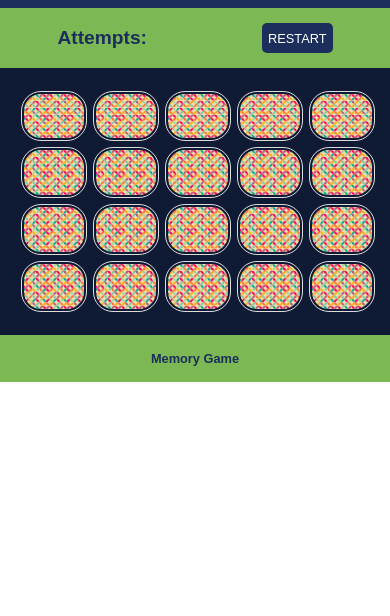
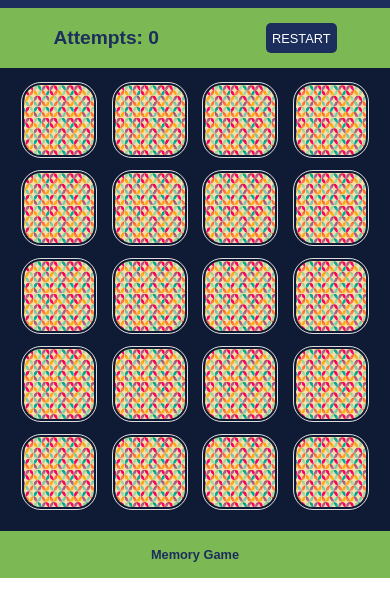
Before and after one commit to josepotal/memory-game, a React app: page / in a window 390 px wide. Shown: the part 52-668 px from the top of the page. Built offline with nearby package versions, Linux system fonts and the light colour scheme.

Commit message:
adding logic and responsiveness

```diff
--- a/package.json
+++ b/package.json
@@ -5,6 +5,7 @@
   "dependencies": {
     "node-sass-chokidar": "0.0.3",
     "npm-run-all": "^4.1.1",
+    "prop-types": "^15.6.0",
     "react": "^16.0.0",
     "react-dom": "^16.0.0",
     "react-scripts": "1.0.14"
--- a/src/app/App.js
+++ b/src/app/App.js
@@ -5,13 +5,92 @@ import SubHeader from './SubHeader';
 import Board from './Board';
 import Footer from './Footer';
 
+import initBoard from '../utils/initializeGame';
+
+const getInitialState = () => {
+  const board = initBoard;
+  return {
+    board,
+    pairSelected: [],
+    checking: false,
+    attempts: 0
+  };
+};
+
+
 class App extends Component {
+  constructor(props) {
+    super(props);
+    this.state = getInitialState();
+  }
+
+  cardSelection(card) {
+    if (
+      this.state.checking ||
+      this.state.pairSelected.indexOf(card) > -1 ||
+      card.found
+    ) {
+      return;
+    }
+
+    const pairSelected = [...this.state.pairSelected, card];
+    this.setState({
+      pairSelected
+    });
+
+    if (pairSelected.length === 2) {
+      this.comparePair(pairSelected);
+    }
+  }
+
+  comparePair(pairSelected) {
+    this.setState({
+      checking: true
+    });
+    setTimeout(() => {
+      const [first, second] = pairSelected;
+      let { board } = this.state;
+      if (first.id === second.id) {
+        board = board.map((card) => {
+          if (card.id !== first.id) {
+            return card;
+          }
+          return { ...card, found: true };
+        });
+      }
+      this.endGame(board);
+      this.setState({
+        pairSelected: [],
+        board,
+        checking: false,
+        attempts: this.state.attempts + 1
+      });
+    }, 1000);
+  }
+
+  endGame(board) {
+    if (board.filter(card => !card.found).length === 0) {
+      alert(`You made it in ${this.state.attempts} attempts`);
+    }
+  }
+
+  resetGame() {
+    this.setState(getInitialState());
+  }
+
   render() {
     return (
       <div className="App">
         <Header />
-        <SubHeader />
-        <Board />
+        <SubHeader
+          attempts={this.state.attempts}
+          resetGame={() => this.resetGame()}
+        />
+        <Board
+          board={this.state.board}
+          pairSelected={this.state.pairSelected}
+          cardSelection={card => this.cardSelection(card)}
+        />
         <Footer />
       </div>
     );
--- a/src/app/Board.js
+++ b/src/app/Board.js
@@ -1,28 +1,28 @@
-import React, {Component} from 'react';
-//import PropTypes from 'prop-types';
+import React from 'react';
+import PropTypes from 'prop-types';
 import Card from './Card';
 
-
-export default class Board extends Component {
-  render () {
-    const board =[1,2,3,4,5,6,7,8,9,10,11,12,13,14,15,16,17,18,19,20]
-    return (
+const Board = props => (
   <div className="board">
-        {board.map((card, index) => {
-          //const isBeingCompared = props.pairSelected.indexOf(card) > -1;
+    {props.board.map((card, index) => {
+      const isBeingCompared = props.pairSelected.indexOf(card) > -1;
       return (
         <Card
           key={index}
           card={card}
+          isBeingCompared={isBeingCompared}
+          cardSelection={() => props.cardSelection(card)}
+          found={card.found}
         />
       );
-        })}
+    })
+    }
   </div>
-    )
-  }
+);
+
+Board.propTypes = {
+  board: PropTypes.array,
+  pairSelected: PropTypes.array
 };
 
-// Board.propTypes = {
-//   board: PropTypes.array,
-//   pairSelected: PropTypes.array
-// };
+export default Board;
--- a/src/app/Card.js
+++ b/src/app/Card.js
@@ -3,18 +3,27 @@ import PropTypes from 'prop-types';
 import bg from '../assets/bg.jpg';
 
 const Card = props => (
-  <div className="card" >
-    <img width="100%" height="100%" src={bg}/>
+  <div
+    className="card"
+    onClick={props.cardSelection}
+  >
+    {props.isBeingCompared || props.found ?
+      <div className="card-front">
+        <img width="100%" height="100%" src={props.card.id} alt="card" />
+      </div> :
+      <div className="card-back">
+        <img width="100%" height="100%" src={bg} alt="card" />
+      </div>}
   </div>
 );
 
-// Card.propTypes = {
-//   cardSelection: PropTypes.func.isRequired,
-//   isBeingCompared: PropTypes.bool.isRequired,
-//   found: PropTypes.bool.isRequired,
-//   card: PropTypes.shape({
-//     id: PropTypes.string.isRequired
-//   }).isRequired
-// };
+Card.propTypes = {
+  cardSelection: PropTypes.func.isRequired,
+  isBeingCompared: PropTypes.bool.isRequired,
+  found: PropTypes.bool.isRequired,
+  card: PropTypes.shape({
+    id: PropTypes.string.isRequired
+  }).isRequired
+};
 
 export default Card;
--- a/src/app/SubHeader.js
+++ b/src/app/SubHeader.js
@@ -3,15 +3,15 @@ import PropTypes from 'prop-types';
 
 const SubHeader = props => (
   <header className="subheader">
-    <div className="subheader-attempts"> Attempts: </div>
+    <div className="subheader-attempts"> Attempts: {props.attempts} </div>
     <div className="subheader-restart">
-      <button>RESTART</button>
+      <button onClick={props.resetGame}>RESTART</button>
     </div>
   </header>
 );
 
-// Header.propTypes = {
-//   resetGame: PropTypes.func.isRequired,
-//   attempts: PropTypes.number.isRequired
-// };
+SubHeader.propTypes = {
+  resetGame: PropTypes.func.isRequired,
+  attempts: PropTypes.number.isRequired
+};
 export default SubHeader;
--- a/src/styles/_board.scss
+++ b/src/styles/_board.scss
@@ -3,7 +3,5 @@
   flex-direction: row;
   flex-wrap: wrap;
   justify-content: center;
-  height: 100%;
-  vertical-align: middle;
-  margin: 5% 2%;
+  margin: 3% 2%;
 }
--- a/src/styles/_card.scss
+++ b/src/styles/_card.scss
@@ -1,24 +1,66 @@
 .card {
-  display: flex;
-  flex-direction: row;
+  margin: 5px 10px;
+  $card-size:8rem;
+  width: 16%;
   height: 16%;
-  width: 16%;
-  margin: 3px 6px;
-
   &:hover{
     cursor: pointer;
   }
-  img {
-    border: 1px solid $color-grey;
-    border-radius: 20px;
-    padding: 2px;
+
+  &-front, &-back{
+    img {
+      border: 1px solid $color-grey;
+      border-radius: 20px;
+      padding: 2px;
+      height: $card-size;
+      width: $card-size;
+    }
   }
-  // &-front, &-back{
-  //   height: 100%;
-  //   width: 100%;
-  //   display: flex;
-  //   justify-content: center;
-  //   align-items: center;
-  // }
+}
 
+
+//media query medium screens
+@media screen and (max-width: 920px) and (min-width: 475px) {
+  .card {
+    margin: 2px 4px;
+    $card-size: 100px;
+    width: 22%;
+    height: 22%;
+    &:hover{
+      cursor: pointer;
+    }
+
+    &-front, &-back{
+      img {
+        border: 1px solid $color-grey;
+        border-radius: 20px;
+        padding: 2px;
+        height: $card-size;
+        width: $card-size;
+      }
+    }
+  }
 }
+
+//media query small screens
+@media screen and (max-width: 475px) {
+  .card {
+    margin: 2px 4px;
+    $card-size: 70px;
+    width: 22%;
+    height: 22%;
+    &:hover{
+      cursor: pointer;
+    }
+
+    &-front, &-back{
+      img {
+        border: 1px solid $color-grey;
+        border-radius: 20px;
+        padding: 2px;
+        height: $card-size;
+        width: $card-size;
+      }
+    }
+  }
+}
--- /dev/null
+++ b/src/utils/initializeGame.js
@@ -0,0 +1,33 @@
+
+//const figuresFolder = '../assets/figures';
+
+let arrayCards = []
+for (var i =1; i<11; i++){
+  var cardImg = require(`../assets/figures/${i}.png`)
+  const card = {
+    id: cardImg,
+    found: false
+  };
+  // Double the figures in the array
+  arrayCards.push(card);
+  arrayCards.push({ ...card });
+}
+
+// Apply the shuffle function
+const shuffledCards = shuffle(arrayCards);
+
+export default shuffledCards;
+
+
+// Helper shuffle function
+function shuffle(array) {
+  var ctr = array.length, temp, index;
+  while (ctr > 0) {
+    index = Math.floor(Math.random() * ctr);
+    ctr --;
+    temp = array[ctr];
+    array[ctr] = array[index];
+    array[index] = temp;
+  }
+  return array;
+}
```
Also changed, not shown: src/app/Footer.js (+1 -6 lines), src/app/Header.js (+2 -6 lines), src/index.css, 2 other files. Lines whose indentation alone changed are shown as unchanged.
